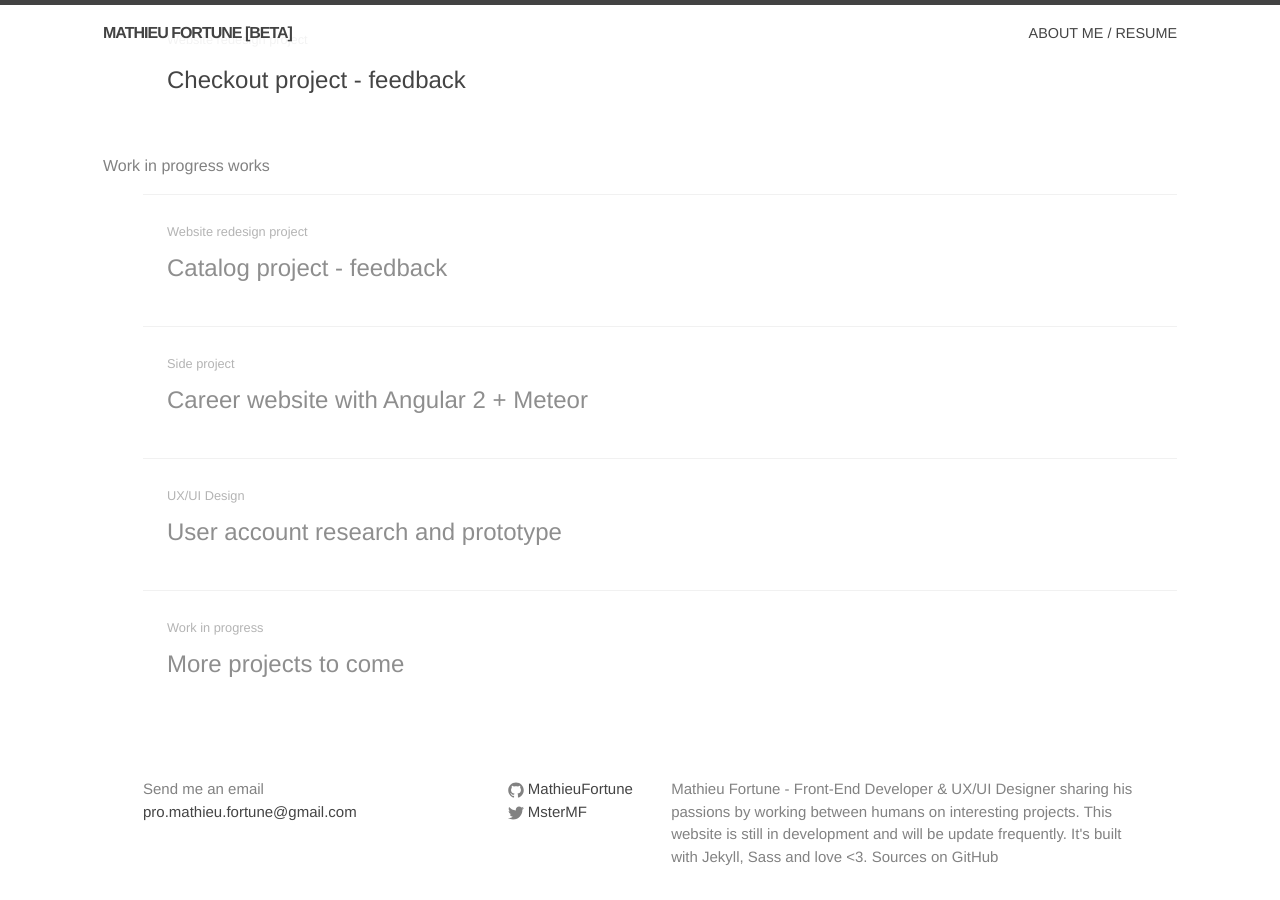
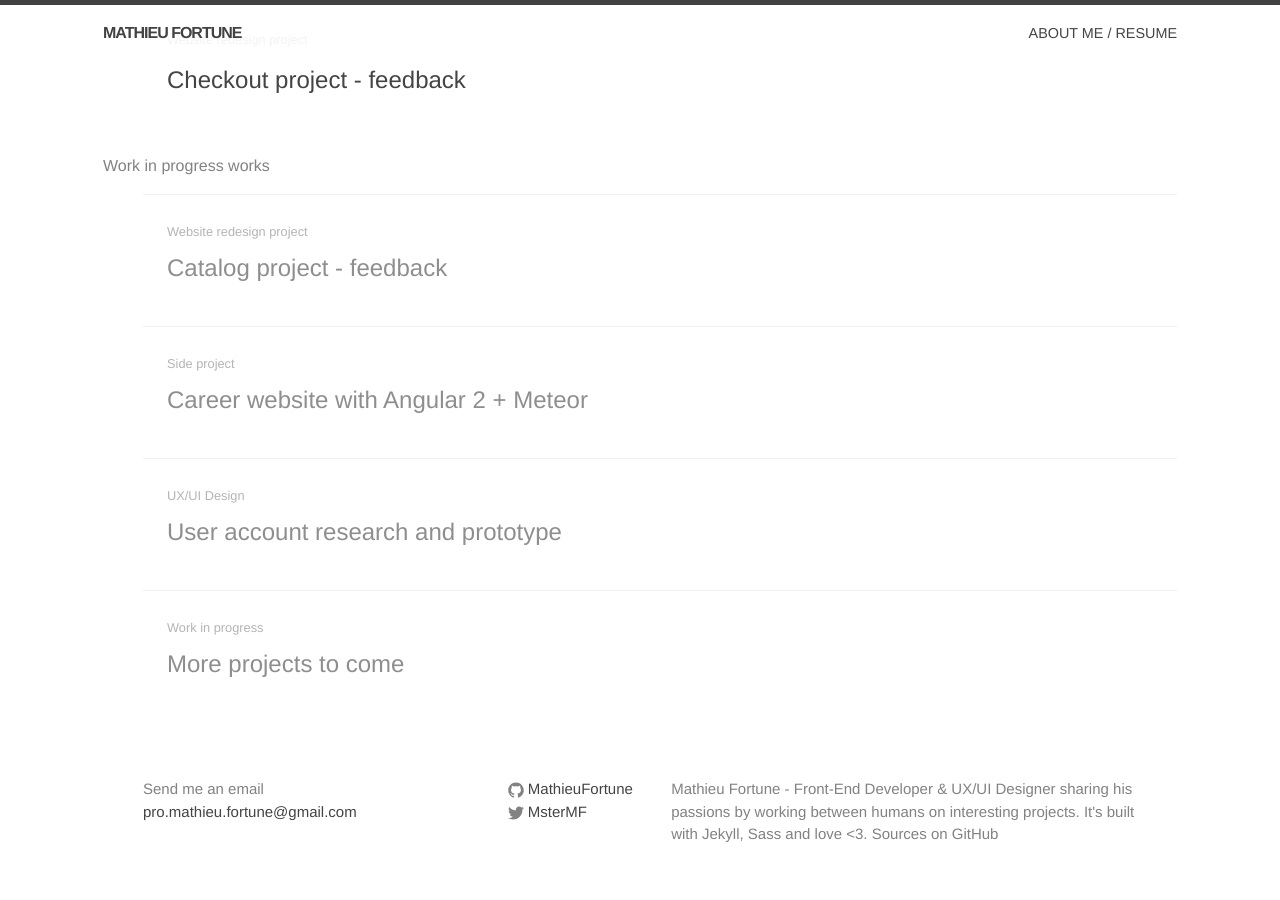
Before and after one commit to MathieuFortune/mathieufortune.github.io, a Jekyll site: the page built from index.html, in a window 1280 px wide and 900 px high, scrolled down 951 px. Built offline with Jekyll 4.4.1, drawn with Linux system fonts in a browser that asks for light colours; after the commit the page ends 1829 px from its top, so only the background shows below that.

Commit message:
config update

```diff
--- a/_config.yml
+++ b/_config.yml
@@ -6,11 +6,10 @@
 # 'jekyll serve'. If you change this file, please restart the server process.
 
 # Site settings
-title: Mathieu Fortune [BETA]
+title: Mathieu Fortune
 email: pro.mathieu.fortune@gmail.com
 description: > # this means to ignore newlines until "baseurl:"
-  Mathieu Fortune - Front-End Developer & UX/UI Designer sharing his passions by working between humans on interesting projects.
-  This website is still in development and will be update frequently. It's built with Jekyll, Sass and love <3. Sources on GitHub
+  Mathieu Fortune - Front-End Developer & UX/UI Designer sharing his passions by working between humans on interesting projects. It's built with Jekyll, Sass and love <3. Sources on GitHub
 baseurl: "" # the subpath of your site, e.g. /blog
 url: "http://mathieufortune.github.com" # the base hostname & protocol for your site
 twitter_username: MsterMF
```
